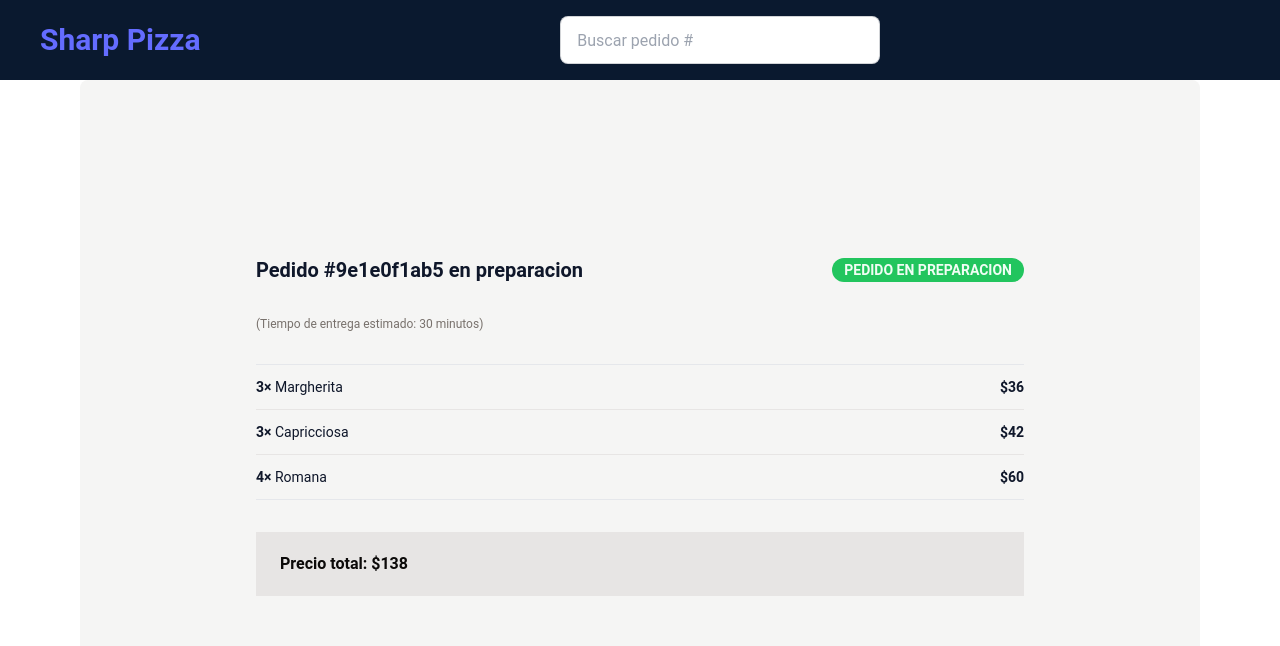
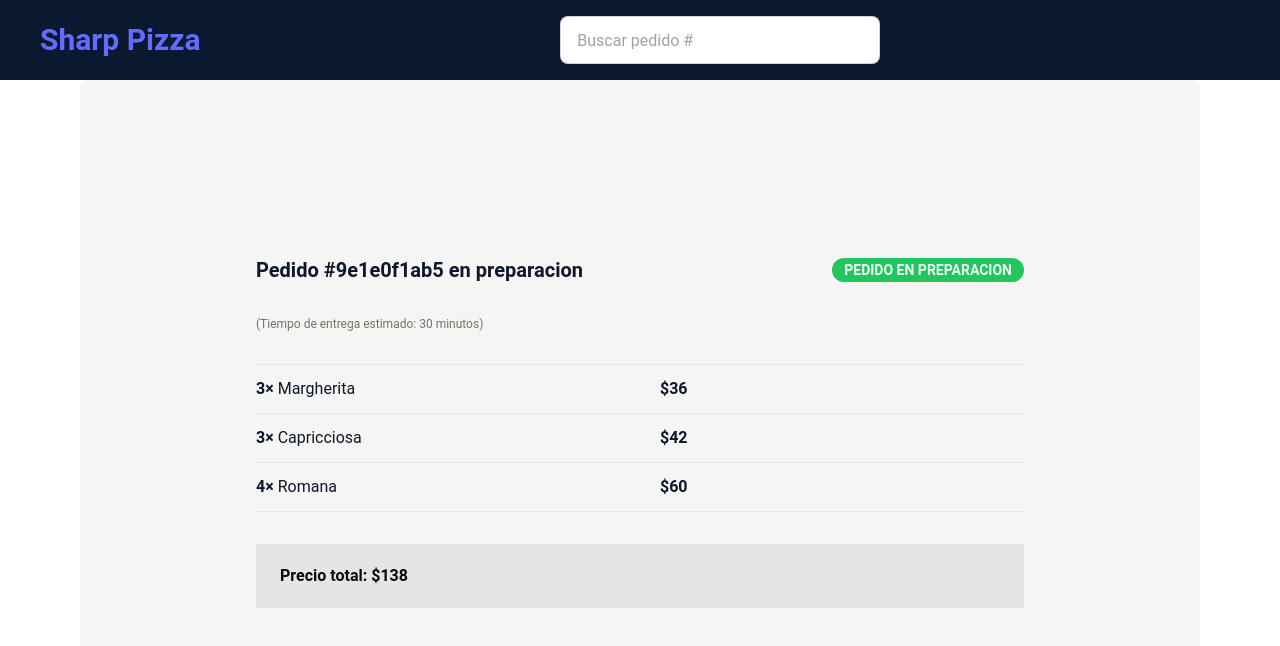
Before and after one commit to No-Country/c14-46-m-csharp-react, a React (Vite) app in the folder front/sharp-pizza/: page /order in a window 1280 px wide. Shown: the top 646 px of the page. Built offline with nearby package versions, Linux system fonts and the light colour scheme; data requests are answered from the project's data file.

Commit message:
make grid to display the components

```diff
--- a/front/sharp-pizza/src/features/order/OrderItem.jsx
+++ b/front/sharp-pizza/src/features/order/OrderItem.jsx
@@ -4,7 +4,7 @@
 const OrderItem = ({ quantity, name, totalPrice }) => {
   return (
     <li className="py-3">
-      <div className="flex items-center justify-between gap-4 text-sm">
+      <div className="grid grid-cols-2 text-md gap-10">
         <p>
           <span className="font-bold">{quantity}&times;</span> {name}
         </p>
```
